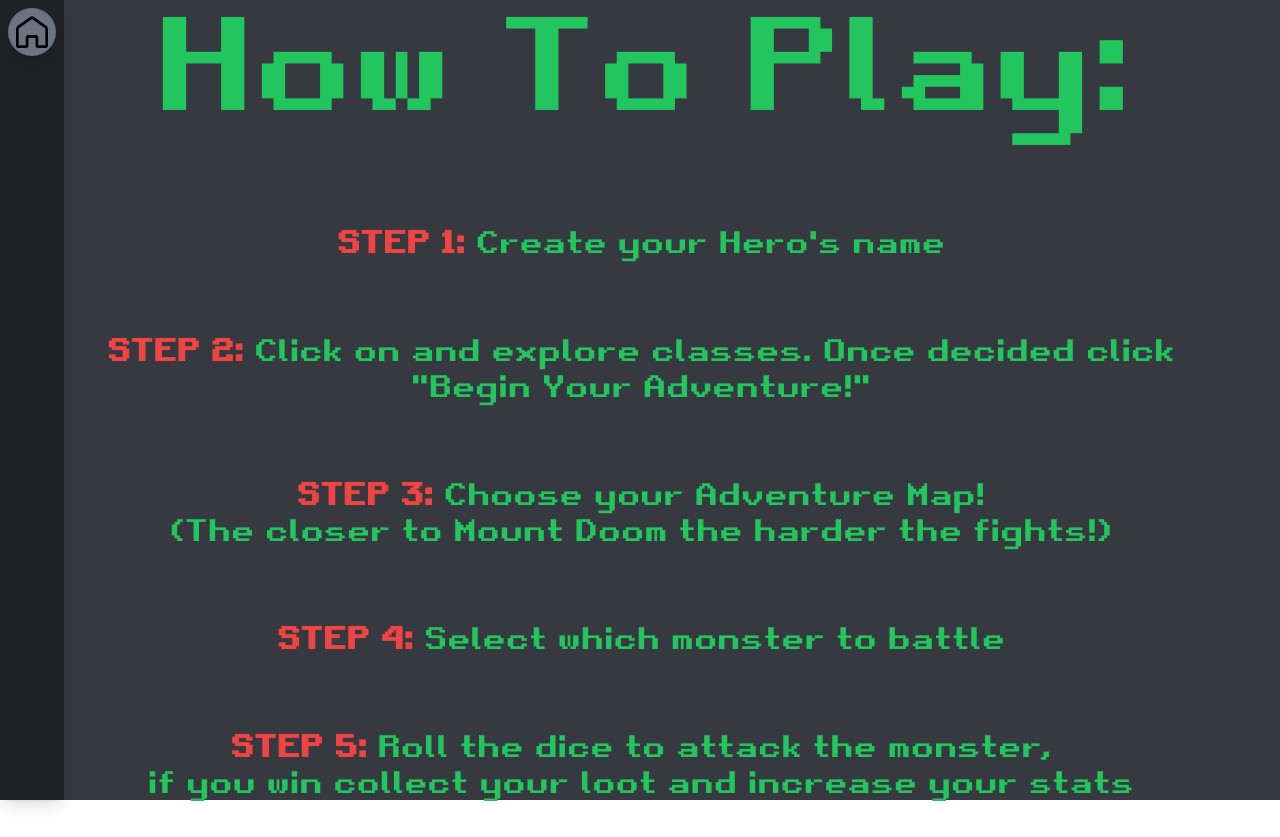
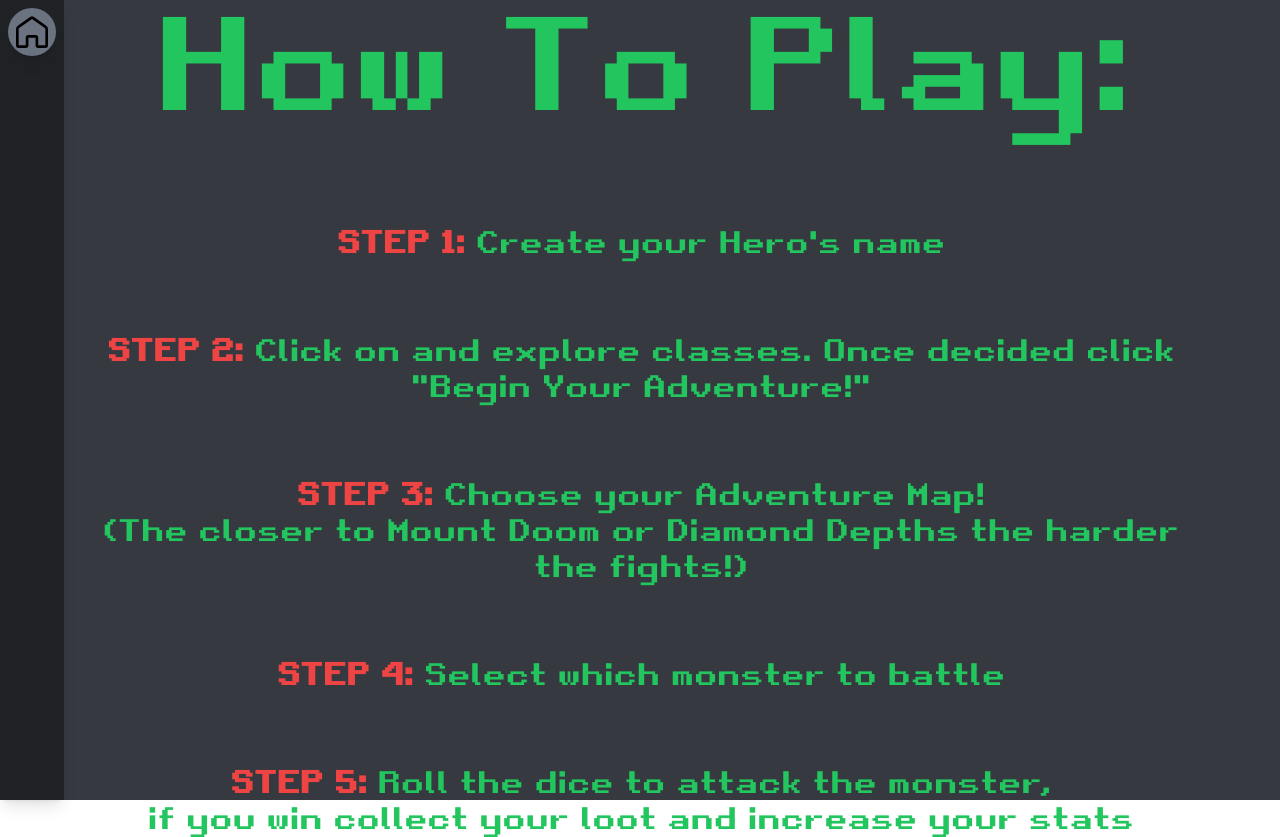
Before and after one commit to baguiar428/Phase_3-Project, a React (Create React App) app: page /about in a window 1280 px wide. Before the commit the page ends 801 px from the top, so only its background shows below. Built offline with nearby package versions, Linux system fonts and the light colour scheme.

Commit message:
How to play changes

```diff
--- a/src/components/About.jsx
+++ b/src/components/About.jsx
@@ -34,7 +34,7 @@ function About() {
         <br></br>
         <p><b className="text-red-500">STEP 3:</b> Choose your Adventure Map!</p>
 
-        <p>(The closer to Mount Doom the harder the fights!)</p>
+        <p>(The closer to Mount Doom or Diamond Depths the harder the fights!)</p>
         <br></br>
         <br></br>
         <p><b className="text-red-500">STEP 4:</b> Select which monster to battle</p>
```
